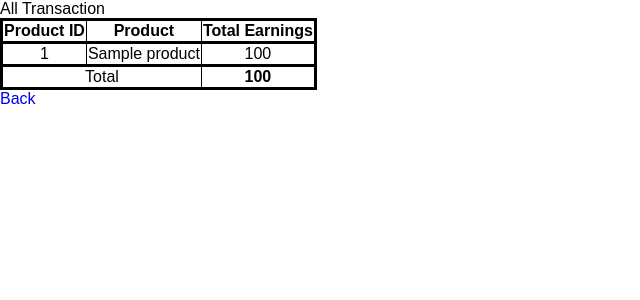
After one commit to Naruhodona/Web-Base-Programming, a PHP site: page /admin/report/report.php in a window 1280 px wide. The commit adds this page. Shown: the top 300 px of the page, without its empty margins (0-640 px from the left). Run offline with PHP 8.4, Linux system fonts and the light colour scheme; a user stored in the database is signed in; tables that the repository leaves empty or names only in its code hold one stand-in row (values such as "Sample post").

Commit message:
Membuat laporan untuk pendapatan produk

```diff
--- a/uas/admin/orgmember/member_manage.php
+++ b/uas/admin/orgmember/member_manage.php
@@ -36,7 +36,6 @@ if ($result){
 
         <th width="30">ID</th>
 		<th width="100">username</th>
-		<th width="100">password</th>
 		<th colspan="2" class="center" width="100">Action</th>
 	</tr>
     <?php
@@ -47,12 +46,10 @@ if ($result){
 
         $user_id = $row[0];
 		$username = $row[1];
-		$password = $row[2];
 
 	    ?>
         <td><?php echo $user_id;?></td>
 		<td><?php echo $username;?></td>
-		<td><?php echo $password;?></td>
 		<td>
             <a href ="delete_member.php?id=<?php echo $user_id;?>">Delete</a>
 			</td>
--- /dev/null
+++ b/uas/admin/report/report.php
@@ -0,0 +1,61 @@
+<?php
+session_start();
+include "../../connection.php";
+if (!isset($_SESSION["username"])) {
+    header("Location: ../adminlogin.php");
+    exit();
+}
+
+?>
+<!DOCTYPE html>
+<html>
+<head>
+    <meta charset="utf-8">
+    <meta name="viewport" content="width=device-width, initial-scale=1">
+    <title>Report</title>
+    <link rel="stylesheet" href="../css/profile.css">
+</head>
+<body>
+    <div class="content">
+        <div>
+            All Transaction
+            <?php
+            $sql = "SELECT cart_paid.products_id, products.products_name, SUM(cart_paid.quantity * products.price) as total from cart_paid inner join products on products.products_id = cart_paid.products_id group by cart_paid.products_id order by total desc";
+            $result = mysqli_query($conn, $sql);
+            ?>
+            <table border="1">
+                <tr>
+                    <th>Product ID</th>
+                    <th>Product</th>
+                    <th>Total Earnings</th>
+                </tr>
+                <?php
+                $sum = 0;
+                if (mysqli_num_rows($result) > 0) {
+                    $no = 1;
+
+                    while ($row = mysqli_fetch_assoc($result)) {
+
+                ?>
+                <tr>
+                    <td><?php echo $row['products_id']; ?></td>
+                    <td><?php echo $row['products_name']; ?></td>
+                    <td><?php echo $row['total']; ?></td>
+                </tr>
+                <?php
+                    $sum += $row['total'];
+                    }
+                }else {
+                    echo "<tr><td colspan='3'>Tidak ada data.</td></tr>";
+                }
+                ?>
+                <tr>
+                    <td colspan="2">Total</td>
+                    <td><b><?php echo $sum; ?></b></td>
+                </tr>
+            </table>
+        </div>
+        <a href="../admin.php">Back</a>
+    </div>
+</body>
+</html>
```
